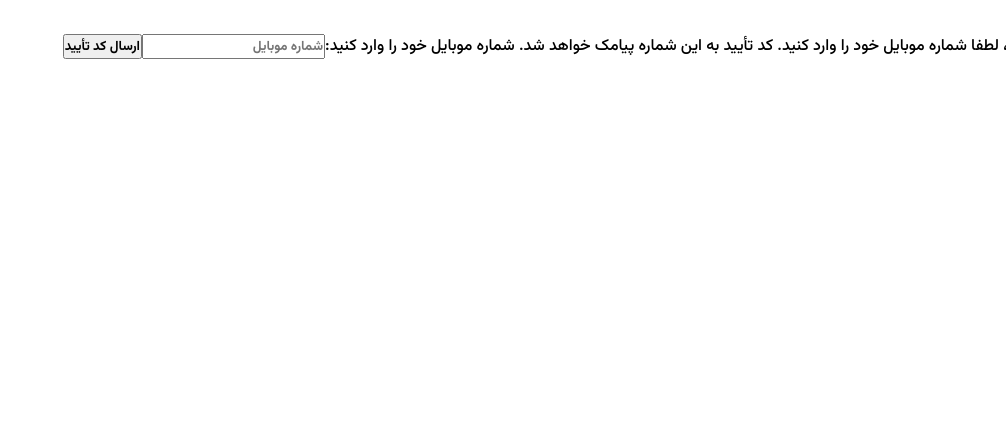
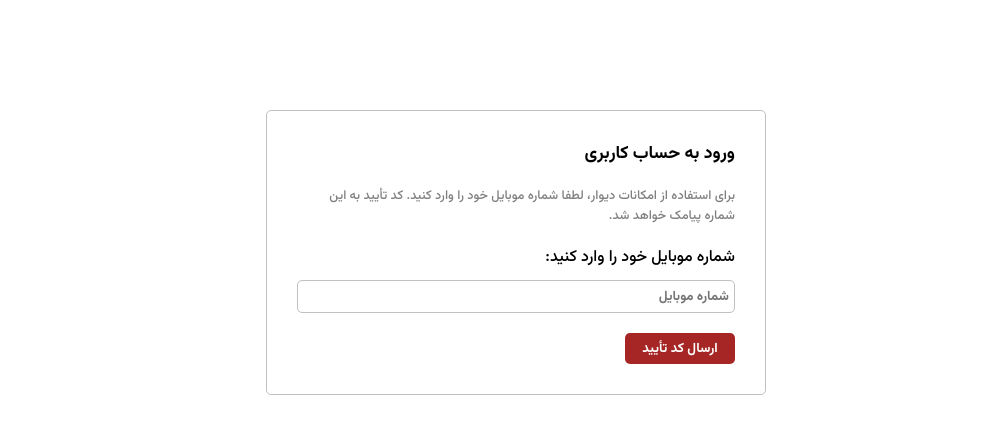
Before and after one commit to gabrina/Divar, a React (Vite) app: page /auth in a window 1280 px wide. Shown: the top 434 px of the page, without its empty margins (274-1280 px from the left). Built offline with nearby package versions, Linux system fonts and the light colour scheme; no server answers.

Commit message:
Authentication and Authorization, done

```diff
--- /dev/null
+++ b/src/components/modules/Loader.jsx
@@ -0,0 +1,11 @@
+import styles from "./Loader.module.css";
+
+function Loader() {
+  return (
+    <div className={styles.container}>
+      <span className={styles.loader}></span>
+    </div>
+  );
+}
+
+export default Loader;
--- /dev/null
+++ b/src/components/modules/Loader.module.css
@@ -0,0 +1,25 @@
+.container {
+  text-align: center;
+  margin-top: 150px;
+}
+
+.loader {
+  width: 30px;
+  height: 30px;
+  margin: auto;
+  border: 4px solid #ffc5c5;
+  border-bottom-color: #a62626;
+  border-radius: 50%;
+  display: inline-block;
+  box-sizing: border-box;
+  animation: rotation 1s linear infinite;
+}
+
+@keyframes rotation {
+  0% {
+    transform: rotate(0deg);
+  }
+  100% {
+    transform: rotate(360deg);
+  }
+}
--- a/src/components/templates/CheckOTPForm.jsx
+++ b/src/components/templates/CheckOTPForm.jsx
@@ -3,13 +3,17 @@
 import { setCookie } from "../../utils/cookie";
 import { useNavigate } from "react-router-dom";
 import { getProfile } from "../../services/user";
+import { useQuery } from "@tanstack/react-query";
+import styles from "./CheckOTPForm.module.css"
 
 function CheckOTPForm({ code, setCode, mobile, setStep }) {
   const navigate = useNavigate();
-  const { refetch } = useQuery({
+  const { refetch, data } = useQuery({
     queryKey: ["profile"],
     queryFn: getProfile,
   });
+
+  console.log(data);
 
   const submitHandler = async (event) => {
     event.preventDefault();
@@ -27,8 +31,8 @@
     if (response) {
       console.log(response);
       setCookie(response.data);
-      navigate("/dashboard");
-      refetch();//requesting to authenticate user
+      navigate("/"); //redirect user to home page after logging in
+      refetch(); //requesting to authenticate user
       toast.success("ورود با موفقیت انجام شد");
     }
 
@@ -41,7 +45,7 @@
   };
 
   return (
-    <form onSubmit={submitHandler}>
+    <form onSubmit={submitHandler} className={styles.form}>
       <p>تأیید کد ورود</p>
       <span>کد پیامک شده به«{mobile}» را وارد کنید</span>
       <label htmlFor="input">کد تأیید را وارد کنید</label>
@@ -53,7 +57,7 @@
         onChange={(e) => setCode(e.target.value)}
       />
       <button type="submit">ورود</button>
-      <button onClick={() => setStep(1)}>تغییر شماره موبایل</button>
+      <button onClick={() => setStep(1)} className={styles.backButton}>تغییر شماره موبایل</button>
     </form>
   );
 }
--- /dev/null
+++ b/src/components/templates/CheckOTPForm.module.css
@@ -0,0 +1,47 @@
+.form {
+  max-width: 500px;
+  margin: auto;
+  display: flex;
+  flex-direction: column;
+  margin-top: 100px;
+  border: 1px solid silver;
+  border-radius: 5px;
+  padding: 30px;
+}
+
+.form p {
+  font-size: 1.1rem;
+  font-weight: 400;
+  margin-bottom: 20px;
+}
+
+.form span {
+  color: grey;
+  font-size: 0.8rem;
+  margin-bottom: 20px;
+}
+
+.form input {
+  margin: 10px 0 20px;
+  padding: 5px;
+  border: 1px solid silver;
+  border-radius: 5px;
+}
+
+.form button {
+  width: 70px;
+  padding: 5px 10px;
+  border: none;
+  background-color: #a62626;
+  color: #fff;
+  border-radius: 5px;
+  cursor: pointer;
+}
+
+.form .backButton {
+  background-color: #fff;
+  color: #a62626;
+  border: 1px solid #a62626;
+  width: 150px;
+  margin-top: 30px;
+}
--- a/src/components/templates/SendOTPForm.jsx
+++ b/src/components/templates/SendOTPForm.jsx
@@ -1,5 +1,7 @@
 import { sendOTP } from "../../services/Auth";
 import { toast } from "react-toastify";
+import styles from "./SendOTPForm.module.css"
+
 
 function SendOTPForm({ setMobile, setStep, mobile }) {
   const submitHandler = async (event) => {
@@ -33,7 +35,7 @@
   };
 
   return (
-    <form onSubmit={submitHandler}>
+    <form onSubmit={submitHandler} className={styles.form}>
       <p>ورود به حساب کاربری</p>
       <span>
         برای استفاده از امکانات دیوار، لطفا شماره موبایل خود را وارد کنید. کد
--- /dev/null
+++ b/src/components/templates/SendOTPForm.module.css
@@ -0,0 +1,39 @@
+.form {
+  max-width: 500px;
+  margin: auto;
+  display: flex;
+  flex-direction: column;
+  margin-top: 100px;
+  border: 1px solid silver;
+  border-radius: 5px;
+  padding: 30px;
+}
+
+.form p {
+  font-size: 1.1rem;
+  font-weight: 400;
+  margin-bottom: 20px;
+}
+
+.form span {
+  color: grey;
+  font-size: 0.8rem;
+  margin-bottom: 20px;
+}
+
+.form input {
+  margin: 10px 0 20px;
+  padding: 5px;
+  border: 1px solid silver;
+  border-radius: 5px;
+}
+
+.form button {
+  width: 110px;
+  padding: 5px 10px;
+  border: none;
+  background-color: #a62626;
+  color: #fff;
+  border-radius: 5px;
+  cursor: pointer;
+}
--- a/src/router/router.jsx
+++ b/src/router/router.jsx
@@ -1,4 +1,4 @@
-import { Route, Routes } from "react-router-dom";
+import { Navigate, Route, Routes } from "react-router-dom";
 import HomePage from "../pages/HomePage";
 import Dashboard from "../pages/Dashboard";
 import AuthPage from "../pages/AuthPage";
@@ -6,6 +6,7 @@
 import PageNotFound from "../pages/404";
 import { useQuery } from "@tanstack/react-query";
 import { getProfile } from "../services/user";
+import Loader from "../components/modules/Loader";
 
 function router() {
   const { data, isLoading, error } = useQuery({
@@ -13,13 +14,31 @@
     queryFn: getProfile,
   });
 
-  // console.log({ data, isLoading, error });
+  if (data) console.log(data.data.role);
+
+  if (isLoading) return <Loader />;
+
   return (
     <Routes>
       <Route path="/" element={<HomePage />} />
-      <Route path="/dashboard" element={<Dashboard />} />
-      <Route path="/auth" element={<AuthPage />} />
-      <Route path="/admin" element={<AdminPage />} />
+      <Route
+        path="/dashboard"
+        element={data ? <Dashboard /> : <Navigate to="/auth" />}
+      />
+      <Route
+        path="/auth"
+        element={data ? <Navigate to="/dashboard" /> : <AuthPage />}
+      />
+      <Route
+        path="/admin"
+        element={
+          data && data.data.role === "ADMIN" ? (
+            <AdminPage />
+          ) : (
+            <Navigate to="/" />
+          )
+        }
+      />
       <Route path="*" element={<PageNotFound />} />
     </Routes>
   );
```
Also changed, not shown: src/pages/AdminPage.jsx (+2 -6 lines).
